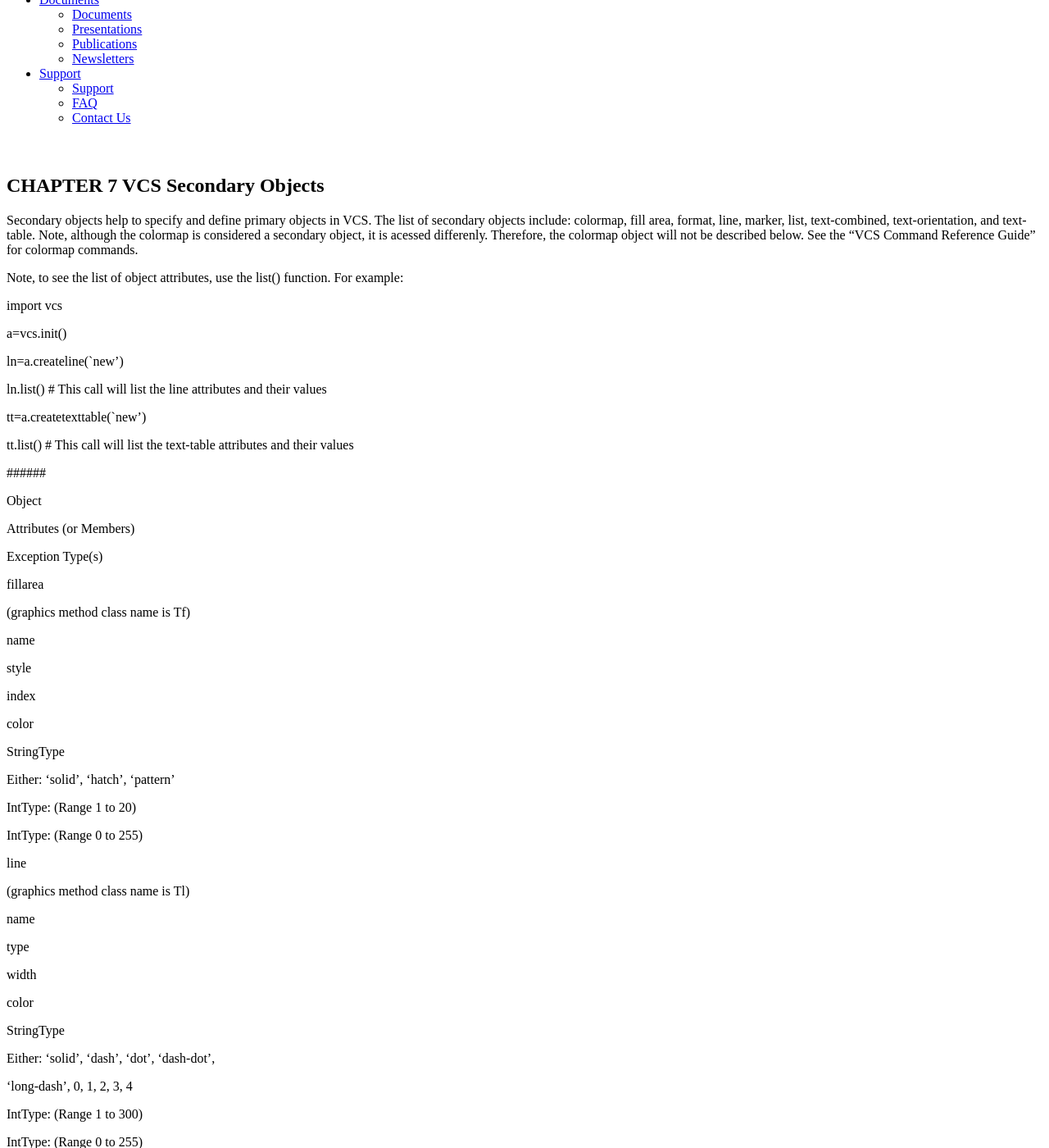
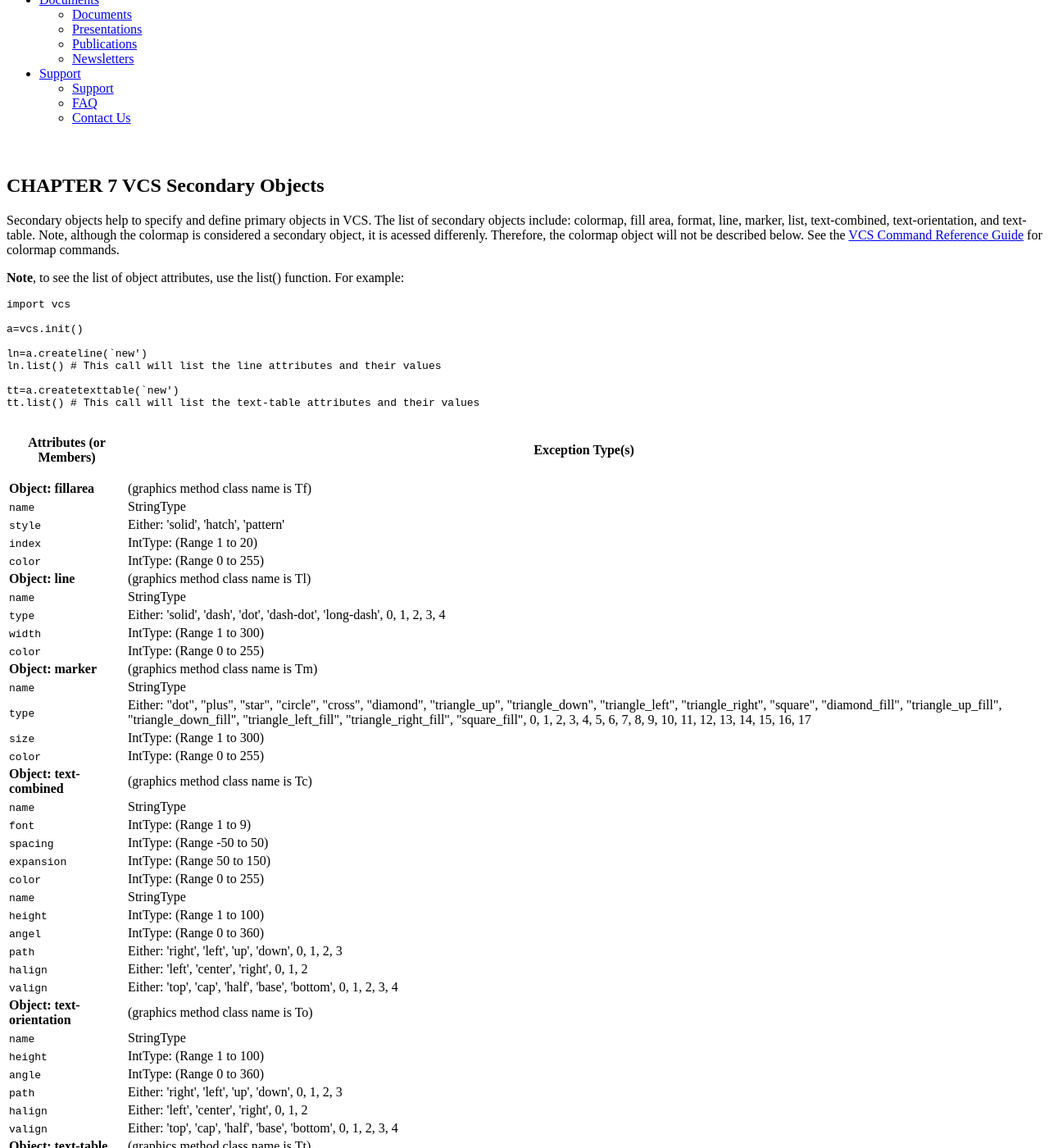
Before and after one commit to CDAT/cdat-old-site, a Jekyll site: the page built from vcs/vcs-7.md, in a window 1280 px wide and 1400 px high, scrolled down 537 px. Shown: the whole window at 82% size. Built offline with Jekyll 4.4.1, drawn with Linux system fonts in a browser that asks for light colours; nearby versions of some CDN libraries; some of the changed text lies outside the part shown.

Commit message:
Fixed formatting for VCS-7

```diff
--- a/vcs/vcs-7.md
+++ b/vcs/vcs-7.md
@@ -8,228 +8,293 @@ Secondary objects help to specify and define primary objects in VCS. The list
 of secondary objects include: colormap, fill area, format, line, marker, list,
 text-combined, text-orientation, and text-table. Note, although the colormap
 is considered a secondary object, it is acessed differenly. Therefore, the
-colormap object will not be described below. See the "VCS Command Reference
-Guide" for colormap commands.
+colormap object will not be described below. See the [VCS Command Reference
+Guide](vcs-5.html) for colormap commands.
 
-Note, to see the list of object attributes, use the list() function. For
+**Note**, to see the list of object attributes, use the list() function. For
 example:
 
+~~~ python
 import vcs
 
 a=vcs.init()
 
 ln=a.createline(`new')
-
 ln.list() # This call will list the line attributes and their values
 
 tt=a.createtexttable(`new')
+tt.list() # This call will list the text-table attributes and their values
+~~~
 
-tt.list() # This call will list the text-table attributes and their values
+<table class="table">
+    <tr>
+      <th rowspan="1" colspan="1">
+        <p class="CellHeading"><a name="pgfId-904170" id="pgfId-904170"></a>Attributes
+        (or Members)</p>
+      </th>
+
+      <th rowspan="1" colspan="1">
+        <p class="CellHeading"><a name="pgfId-904172" id="pgfId-904172"></a>Exception
+        Type(s)</p>
+      </th>
+    </tr>
+
+    <tr>
+      <td><strong class="CellBody">Object:&nbsp;<a name="pgfId-904174" id=
+      "pgfId-904174"></a>fillarea</strong></td>
+
+      <td class="CellBody"><a name="pgfId-904175" id="pgfId-904175"></a>(graphics method
+      class name is Tf)</td>
+    </tr>
+
+    <tr>
+      <td><code>name</code></td>
+
+      <td>StringType</td>
+    </tr>
+
+    <tr>
+      <td><code>style</code></td>
+
+      <td>Either: 'solid', 'hatch', 'pattern'</td>
+    </tr>
+
+    <tr>
+      <td><code>index</code></td>
+
+      <td>IntType: (Range 1 to 20)</td>
+    </tr>
+
+    <tr>
+      <td><code>color</code></td>
+
+      <td>IntType: (Range 0 to 255)</td>
+    </tr>
+
+    <tr>
+      <td><strong class="CellBody">Object:&nbsp;<a name="pgfId-904188" id=
+      "pgfId-904188"></a>line</strong></td>
+
+      <td class="CellBody"><a name="pgfId-904189" id="pgfId-904189"></a>(graphics method
+      class name is Tl)</td>
+    </tr>
+
+    <tr>
+      <td><code>name</code></td>
+
+      <td>StringType</td>
+    </tr>
+
+    <tr>
+      <td><code>type</code></td>
+
+      <td>Either: 'solid', 'dash', 'dot', 'dash-dot', 'long-dash', 0, 1, 2, 3, 4</td>
+    </tr>
+
+    <tr>
+      <td><code>width</code></td>
+
+      <td>IntType: (Range 1 to 300)</td>
+    </tr>
+
+    <tr>
+      <td><code>color</code></td>
+
+      <td>IntType: (Range 0 to 255)</td>
+    </tr>
+
+    <tr>
+      <td><strong class="CellBody">Object:&nbsp;<a name="pgfId-904203" id=
+      "pgfId-904203"></a>marker</strong></td>
+
+      <td class="CellBody"><a name="pgfId-904204" id="pgfId-904204"></a>(graphics method
+      class name is Tm)</td>
+    </tr>
+
+    <tr>
+      <td><code>name</code></td>
+
+      <td>StringType</td>
+    </tr>
+
+    <tr>
+      <td><code>type</code></td>
+
+      <td>Either: "dot", "plus", "star", "circle", "cross", "diamond", "triangle_up",
+      "triangle_down", "triangle_left", "triangle_right", "square", "diamond_fill",
+      "triangle_up_fill", "triangle_down_fill", "triangle_left_fill",
+      "triangle_right_fill", "square_fill", 0, 1, 2, 3, 4, 5, 6, 7, 8, 9, 10, 11, 12, 13,
+      14, 15, 16, 17</td>
+    </tr>
+
+    <tr>
+      <td><code>size</code></td>
+
+      <td>IntType: (Range 1 to 300)</td>
+    </tr>
+
+    <tr>
+      <td><code>color</code></td>
+
+      <td>IntType: (Range 0 to 255)</td>
+    </tr>
+
+    <tr>
+      <td><strong class="CellBody">Object:&nbsp;<a name="pgfId-904228" id=
+      "pgfId-904228"></a>text-combined</strong></td>
+
+      <td class="CellBody"><a name="pgfId-904229" id="pgfId-904229"></a>(graphics method
+      class name is Tc)</td>
+    </tr>
+
+    <tr>
+      <td><code>name</code></td>
+
+      <td>StringType</td>
+    </tr>
+
+    <tr>
+      <td><code>font</code></td>
+
+      <td>IntType: (Range 1 to 9)</td>
+    </tr>
+
+    <tr>
+      <td><code>spacing</code></td>
+
+      <td>IntType: (Range -50 to 50)</td>
+    </tr>
+
+    <tr>
+      <td><code>expansion</code></td>
+
+      <td>IntType: (Range 50 to 150)</td>
+    </tr>
+
+    <tr>
+      <td><code>color</code></td>
+
+      <td>IntType: (Range 0 to 255)</td>
+    </tr>
+
+    <tr>
+      <td><code>name</code></td>
+
+      <td>StringType</td>
+    </tr>
+
+    <tr>
+      <td><code>height</code></td>
+
+      <td>IntType: (Range 1 to 100)</td>
+    </tr>
+
+    <tr>
+      <td><code>angel</code></td>
+
+      <td>IntType: (Range 0 to 360)</td>
+    </tr>
+
+    <tr>
+      <td><code>path</code></td>
+
+      <td>Either: 'right', 'left', 'up', 'down', 0, 1, 2, 3</td>
+    </tr>
+
+    <tr>
+      <td><code>halign</code></td>
+
+      <td>Either: 'left', 'center', 'right', 0, 1, 2</td>
+    </tr>
+
+    <tr>
+      <td><code>valign</code></td>
+
+      <td>Either: 'top', 'cap', 'half', 'base', 'bottom', 0, 1, 2, 3, 4</td>
+    </tr>
+
+    <tr>
+      <td><strong class="CellBody">Object:&nbsp;<a name="pgfId-904256" id=
+      "pgfId-904256"></a>text-orientation</strong></td>
+
+      <td class="CellBody"><a name="pgfId-904257" id="pgfId-904257"></a>(graphics method
+      class name is To)</td>
+    </tr>
+
+    <tr>
+      <td><code>name</code></td>
+
+      <td>StringType</td>
+    </tr>
+
+    <tr>
+      <td><code>height</code></td>
+
+      <td>IntType: (Range 1 to 100)</td>
+    </tr>
+
+    <tr>
+      <td><code>angle</code></td>
+
+      <td>IntType: (Range 0 to 360)</td>
+    </tr>
+
+    <tr>
+      <td><code>path</code></td>
+
+      <td>Either: 'right', 'left', 'up', 'down', 0, 1, 2, 3</td>
+    </tr>
+
+    <tr>
+      <td><code>halign</code></td>
+
+      <td>Either: 'left', 'center', 'right', 0, 1, 2</td>
+    </tr>
+
+    <tr>
+      <td><code>valign</code></td>
+
+      <td>Either: 'top', 'cap', 'half', 'base', 'bottom', 0, 1, 2, 3, 4</td>
+    </tr>
+
+    <tr>
+      <td><strong class="CellBody">Object:&nbsp;<a name="pgfId-904274" id=
+      "pgfId-904274"></a>text-table</strong></td>
+
+      <td class="CellBody"><a name="pgfId-904275" id="pgfId-904275"></a>(graphics method
+      class name is Tt)</td>
+    </tr>
+
+    <tr>
+      <td><code>name</code></td>
+
+      <td>StringType</td>
+    </tr>
+
+    <tr>
+      <td><code>font</code></td>
+
+      <td>IntType: (Range 1 to 9)</td>
+    </tr>
+
+    <tr>
+      <td><code>spacing</code></td>
+
+      <td>IntType: (Range -50 to 50)</td>
+    </tr>
+
+    <tr>
+      <td><code>expansion</code></td>
+
+      <td>IntType: (Range 50 to 150)</td>
+    </tr>
+
+    <tr>
+      <td><code>color</code></td>
+
+      <td>IntType: (Range 0 to 255)</td>
+    </tr>
+  </table>
 
 
-
-
-
-######
-
-Object
-
-Attributes (or Members)
-
-Exception Type(s)
-
-fillarea
-
-(graphics method class name is Tf)
-
-
-
-name
-
-style
-
-index
-
-color
-
-StringType
-
-Either: 'solid', 'hatch', 'pattern'
-
-IntType: (Range 1 to 20)
-
-IntType: (Range 0 to 255)
-
-line
-
-(graphics method class name is Tl)
-
-name
-
-type
-
-
-
-width
-
-color
-
-StringType
-
-Either: 'solid', 'dash', 'dot', 'dash-dot',
-
-'long-dash', 0, 1, 2, 3, 4
-
-IntType: (Range 1 to 300)
-
-IntType: (Range 0 to 255)
-
-marker
-
-(graphics method class name is Tm)
-
-name
-
-type
-
-
-
-
-
-
-
-
-
-
-
-
-
-size
-
-color
-
-StringType
-
-Either: "dot", "plus", "star", "circle", "cross",
-
-"diamond", "triangle_up", "triangle_down",
-
-"triangle_left", "triangle_right", "square",
-
-"diamond_fill", "triangle_up_fill",
-
-"triangle_down_fill", "triangle_left_fill",
-
-"triangle_right_fill", "square_fill", 0, 1, 2, 3, 4, 5,
-
-6, 7, 8, 9, 10, 11, 12, 13, 14, 15, 16, 17
-
-IntType: (Range 1 to 300)
-
-IntType: (Range 0 to 255)
-
-text-combined
-
-(graphics method class name is Tc)
-
-name
-
-font
-
-spacing
-
-expansion
-
-color
-
-name
-
-height
-
-angel
-
-path
-
-halign
-
-valign
-
-StringType
-
-IntType: (Range 1 to 9)
-
-IntType: (Range -50 to 50)
-
-IntType: (Range 50 to 150)
-
-IntType: (Range 0 to 255)
-
-StringType
-
-IntType: (Range 1 to 100)
-
-IntType: (Range 0 to 360)
-
-Either: 'right', 'left', 'up', 'down', 0, 1, 2, 3
-
-Either: 'left', 'center', 'right', 0, 1, 2
-
-Either: 'top', 'cap', 'half', 'base', 'bottom',
-
-0, 1, 2, 3, 4
-
-text-orientation
-
-(graphics method class name is To)
-
-name
-
-height
-
-angel
-
-path
-
-halign
-
-valign
-
-StringType
-
-IntType: (Range 1 to 100)
-
-IntType: (Range 0 to 360)
-
-Either: 'right', 'left', 'up', 'down', 0, 1, 2, 3
-
-Either: 'left', 'center', 'right', 0, 1, 2
-
-Either: 'top', 'cap', 'half', 'base', 'bottom',
-
-0, 1, 2, 3, 4
-
-text-table
-
-(graphics method class name is Tt)
-
-name
-
-font
-
-spacing
-
-expansion
-
-color
-
-StringType
-
-IntType: (Range 1 to 9)
-
-IntType: (Range -50 to 50)
-
-IntType: (Range 50 to 150)
-
-IntType: (Range 0 to 255)
-
-[Go to Main](vcs.html) [Go to Previous](vcs-6.html) [Go to Next](vcs-8.html)
+[Main](vcs.html) \| [Previous](vcs-6.html) \| [Next](vcs-8.html)
```
